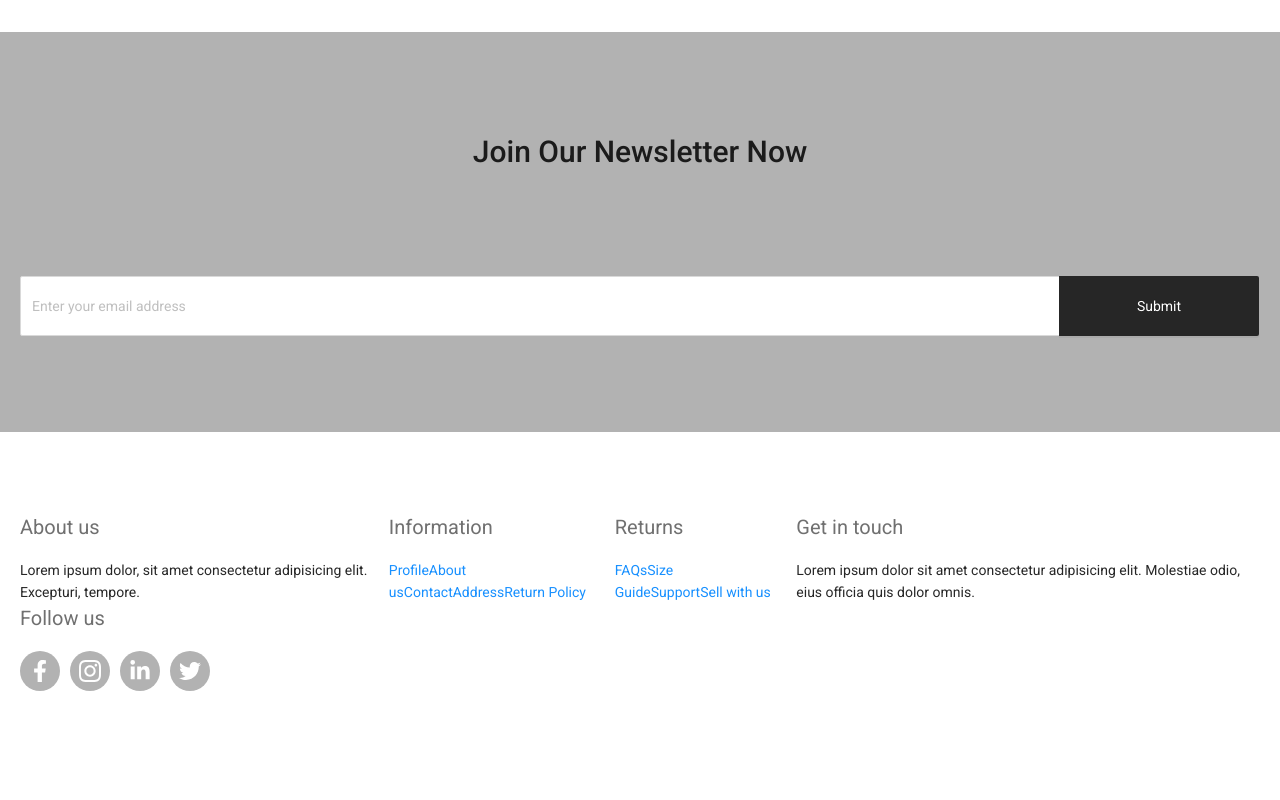
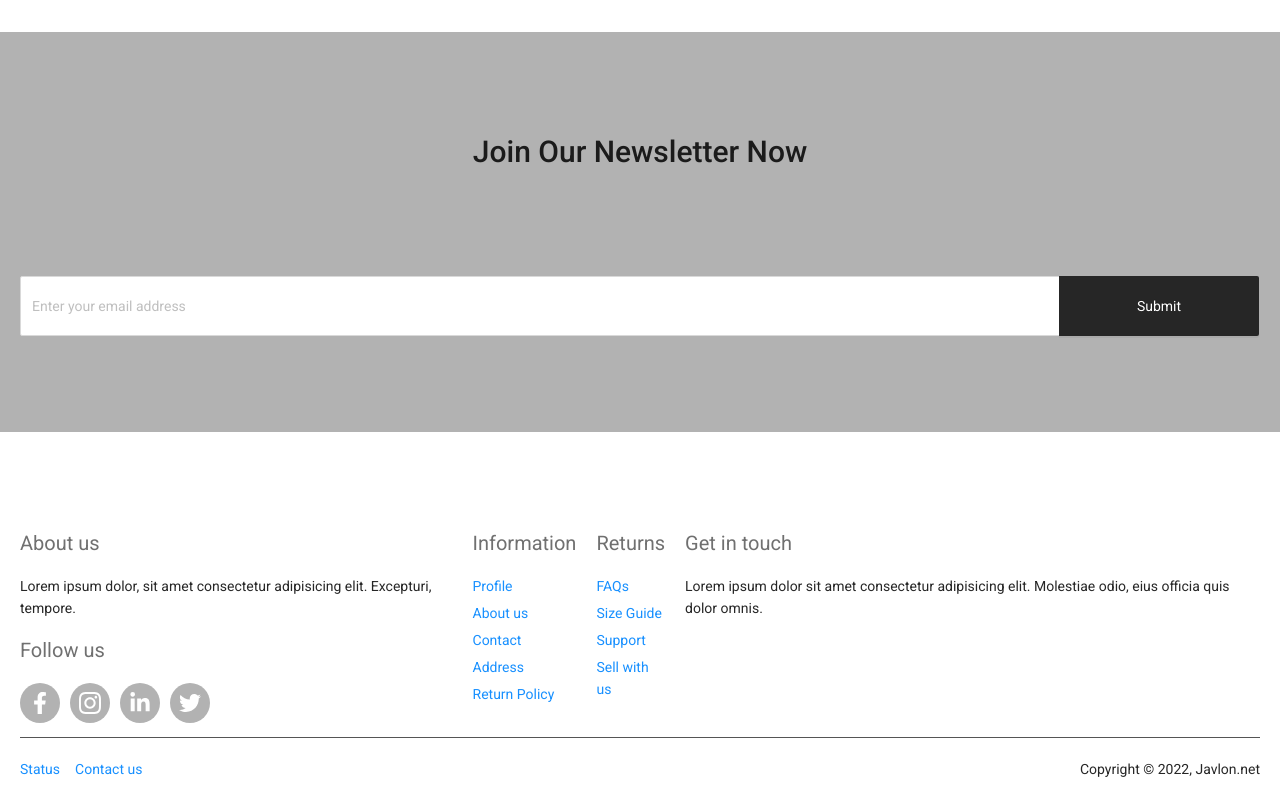
Before and after one commit to javlona/ecommerce-react, a React (Create React App) app: page / in a window 1280 px wide. Shown: the part 2653-3453 px from the top of the page. Before the commit the page ends 3344 px from the top, so only its background shows below. Built offline with nearby package versions, Linux system fonts and the light colour scheme.

Commit message:
footer links styled

```diff
--- a/src/containers/Footer/index.jsx
+++ b/src/containers/Footer/index.jsx
@@ -25,18 +25,22 @@ function Footer() {
           </li>
           <li className="footer__links-info">
             <h4 className='footer__title'>Information</h4>
+            <div className="links">
               <Link to='/profile'>Profile</Link>
               <Link to='/'>About us</Link>
               <Link to='/'>Contact</Link>
               <Link to='/'>Address</Link>
               <Link to='/'>Return Policy</Link>
+            </div>
           </li>
           <li className="footer__links-returns">
             <h4 className='footer__title'>Returns</h4>
+            <div className="links">
               <Link to='/'>FAQs</Link>
               <Link to='/'>Size Guide</Link>
               <Link to='/'>Support</Link>
               <Link to='/'>Sell with us</Link>
+            </div>
           </li>
           <li className="footer__links-contact">
             <h4 className='footer__title'>Get in touch</h4>
@@ -44,7 +48,11 @@ function Footer() {
           </li>
         </ul>
         <div className="footer__copyright">
-
+          <div className="footer__copyright-contact">
+            <a>Status</a>
+            <a>Contact us</a>
+          </div>
+          <p>Copyright 	&#169; 2022, Javlon.net</p>
         </div>
       </Wrapper>
     </FooterSty>
--- a/src/containers/Footer/style.js
+++ b/src/containers/Footer/style.js
@@ -7,13 +7,17 @@ const FooterSty = sty.div`
         display: flex;
         gap: 20px;
         text-align: left;
-
+        .links {
+            display: flex;
+            flex-direction: column;
+            gap: 5px;
+        }
     }
     .footer__title {
         color: ${color.title};
         font-weight: 400;
         font-size: 20px;
-        margin-bottom: 1rem;
+        margin: 1rem 0;
     }
     .footer__follow-icons {
         display: flex;
@@ -31,6 +35,19 @@ const FooterSty = sty.div`
             color: #fff;
         }
     }
+    .footer__copyright {
+        display: flex;
+        justify-content: space-between;
+        border-top: 1px solid #555;
+        padding-top: 20px;
+        &-contact {
+            a {
+                margin-right:15px;
+            }
+            margin-bottom: 20px;
+
+        }
+    }
 `
 
 export default FooterSty;
```
Lines whose indentation alone changed are shown as unchanged.
